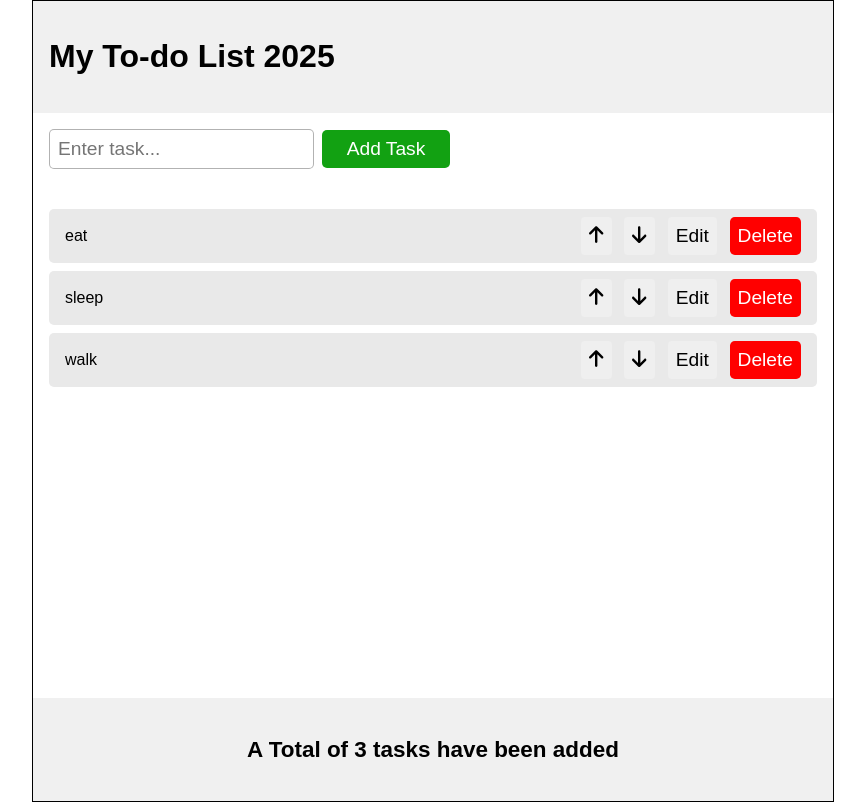
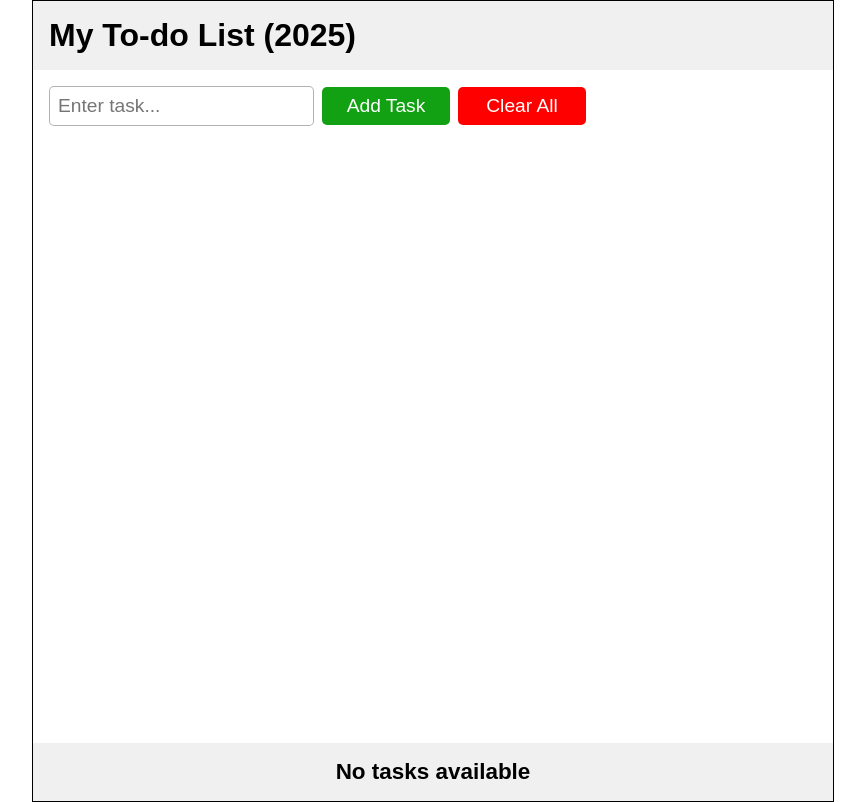
Before and after one commit to eugeneleroy29/my-todo-app, a React (Vite) app: page / in a window 1280 px wide. Shown: the whole page, without its empty margins (207-1072 px from the left). Built offline with nearby package versions, Linux system fonts and the light colour scheme.

Commit message:
Local storage feature added

```diff
--- a/src/App.jsx
+++ b/src/App.jsx
@@ -1,11 +1,18 @@
-import React, { useState } from 'react';
+import React, { useState, useEffect } from 'react';
 import Footer from "./Footer"
 import Header from "./Header"
 import TodoList from "./TodoList"
 
 function App() {
 
-  const [tasks, setTasks] = useState(["eat", "sleep", "walk"]);
+  const [tasks, setTasks] = useState(() => {
+    const saved = localStorage.getItem("my-tasks");
+    return saved ? JSON.parse(saved) : [];
+  });
+
+  useEffect(() => {
+    localStorage.setItem("my-tasks", JSON.stringify(tasks));
+  });
 
   return (
     <>
--- a/src/Footer.jsx
+++ b/src/Footer.jsx
@@ -2,7 +2,7 @@
 const Footer = ({ taskCount }) => {
   return (
     <footer className="footer">
-      <h3>{taskCount === 0 ? `No tasks available` : `A Total of ${taskCount} task${taskCount > 1 ? "s" : ""} ${taskCount > 1 ? "have" : "has"} been added`}</h3>
+      <h3>{taskCount === 0 ? `No tasks available` : `A total of ${taskCount} task${taskCount > 1 ? "s" : ""} ${taskCount > 1 ? "have" : "has"} been added`}</h3>
     </footer>
   )
 }
--- a/src/Header.jsx
+++ b/src/Header.jsx
@@ -2,7 +2,7 @@
 const Header = () => {
   return (
     <header className="header">
-      <h1>My To-do List {new Date().getFullYear()}</h1>
+      <h1>My To-do List ({new Date().getFullYear()})</h1>
     </header>
   )
 }
--- a/src/TodoList.jsx
+++ b/src/TodoList.jsx
@@ -1,4 +1,4 @@
-import React, { useState } from 'react';
+import React, { useState, useRef, useEffect } from 'react';
 import { FontAwesomeIcon } from '@fortawesome/react-fontawesome';
 import { faArrowUp, faArrowDown, faCheck, faXmark } from '@fortawesome/free-solid-svg-icons';
 
@@ -7,6 +7,8 @@ const TodoList = ({ tasks, setTasks }) => {
   const [newTask, setNewTask] = useState("");
   const [editIndex, setEditIndex] = useState(null);
   const [editText, setEditText] = useState("");
+
+  const editInputRef = useRef(null);
 
   function handleInputChange (event) {
     setNewTask(event.target.value);
@@ -65,6 +67,17 @@ const TodoList = ({ tasks, setTasks }) => {
     setEditText("");
   }
 
+  function handleClearAll() {
+    setTasks([]);
+    localStorage.removeItem("my-tasks");
+  }
+
+  useEffect(() => {
+    if (editIndex !== null && editInputRef.current) {
+      editInputRef.current.focus();
+    }
+  });
+
   return (
     <section className="todo-wrapper">
       <div className="input-container">
@@ -74,8 +87,12 @@ const TodoList = ({ tasks, setTasks }) => {
             required
             value={newTask}
             onChange={handleInputChange}
+            onKeyDown={(e) => {
+              if (e.key === "Enter") handleAddTask();
+            }}
           />
           <button className="add-button" onClick={handleAddTask}>Add Task</button>
+          <button className="clear-button" onClick={handleClearAll}>Clear All</button>
       </div>
       <main className="todo-container">
           <ul>
@@ -92,6 +109,7 @@ const TodoList = ({ tasks, setTasks }) => {
                           if (e.key === "Escape") handleCancelEdit();
                         }}
                         className="edit-input"
+                        ref={editInputRef}
                       />
                     ) : (
                       task
@@ -101,10 +119,10 @@ const TodoList = ({ tasks, setTasks }) => {
                   <div className={editIndex === index ? "edit-section" : "task-actions"}>
                     {editIndex === index ? (
                       <>
-                        <button onClick={handleSaveEdit} disabled={!editText.trim()}>
+                        <button className="save-or-cancel-button" onClick={handleSaveEdit} disabled={!editText.trim()}>
                           <FontAwesomeIcon icon={faCheck} />
                         </button>
-                        <button onClick={handleCancelEdit}>
+                        <button className="save-or-cancel-button" onClick={handleCancelEdit}>
                           <FontAwesomeIcon icon={faXmark} />
                         </button>
                       </>
--- a/src/index.css
+++ b/src/index.css
@@ -16,7 +16,6 @@ body {
 
 .header {
   flex-shrink: 0;
-  padding: 1rem;
   background: #f0f0f0;
 }
 
@@ -53,6 +52,18 @@ button {
   color: white;
 }
 
+.input-container button:hover {
+  background-color: hsl(120, 80%, 25%);
+}
+
+.input-container .clear-button {
+  background-color: hsl(0, 100%, 50%);
+}
+
+.input-container .clear-button:hover {
+  background-color: hsl(0, 100%, 40%);
+}
+
 .todo-container {
   flex-grow: 1;
   overflow-y: auto;
@@ -72,16 +83,19 @@ button {
 }
 
 .delete-button {
-  background-color: red;
+  background-color: hsl(0, 100%, 50%);
   border: none;
   border-radius: 0.3rem;
   color: white;
 }
 
+.delete-button:hover {
+  background-color: hsl(0, 100%, 40%);
+}
+
 .footer {
   flex-shrink: 0;
   text-align: center;
-  padding: 1rem;
   background: #f0f0f0;
   font-size: 1.2rem;
 }
@@ -107,7 +121,9 @@ ul {
   flex-grow: 1;
   overflow: hidden;
   text-overflow: ellipsis;
-  padding-left: 0.5rem;
+  padding-left: 0.8rem;
+  font-size: 1.2rem;
+  font-weight: bold;
 }
 
 .task-actions {
@@ -132,11 +148,24 @@ ul {
   width: 95%;
 }
 
-.edit-button, .move-button {
+.edit-button, .move-button, .save-or-cancel-button {
   border: none;
   border-radius: 4px;
+  background-color: hsl(0, 2%, 70%);
+}
+
+.edit-button:hover, .move-button:hover, .save-or-cancel-button:hover {
+  background-color: hsl(0, 2%, 60%);
 }
 
 .task-item.editing {
   background-color: #fff3cd; /* soft yellow */
 }
+
+.header, .footer {
+  padding: 1rem;
+}
+
+.header h1, .footer h3 {
+  margin: 0;
+}
```
